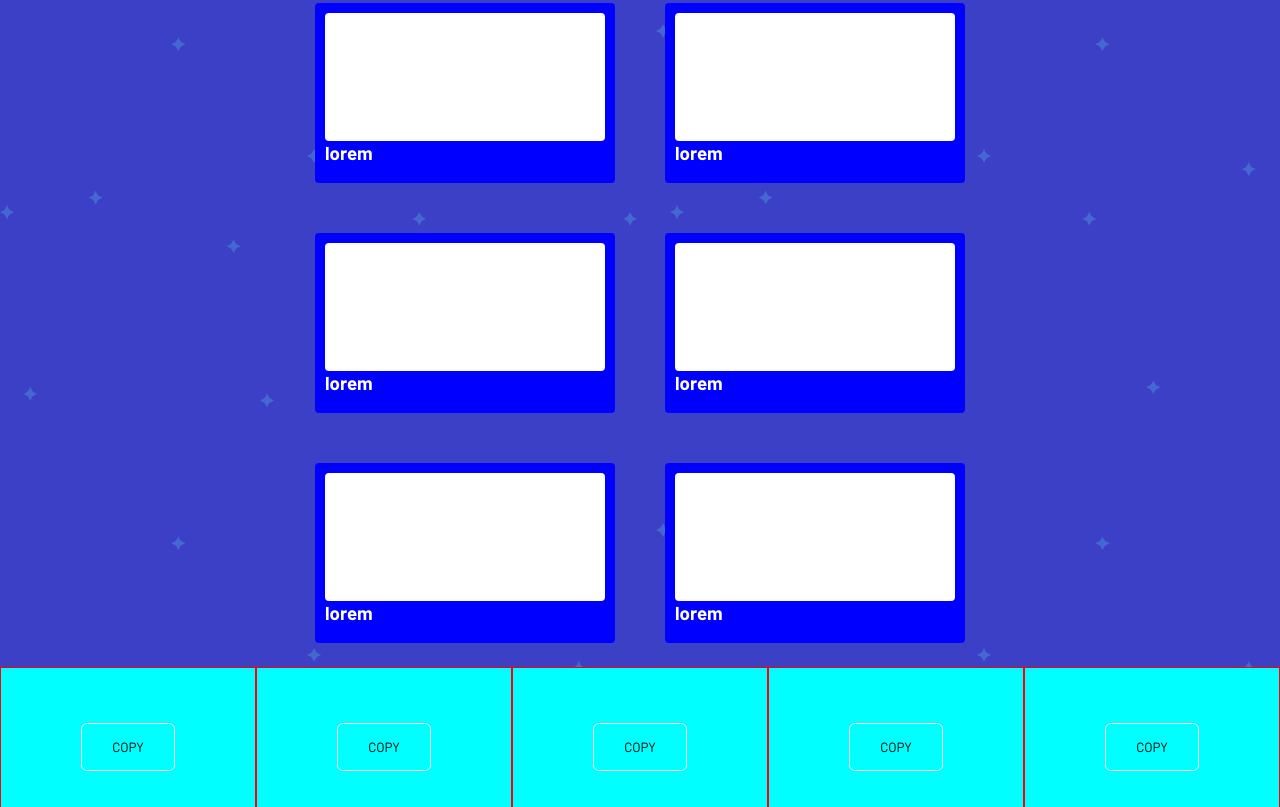
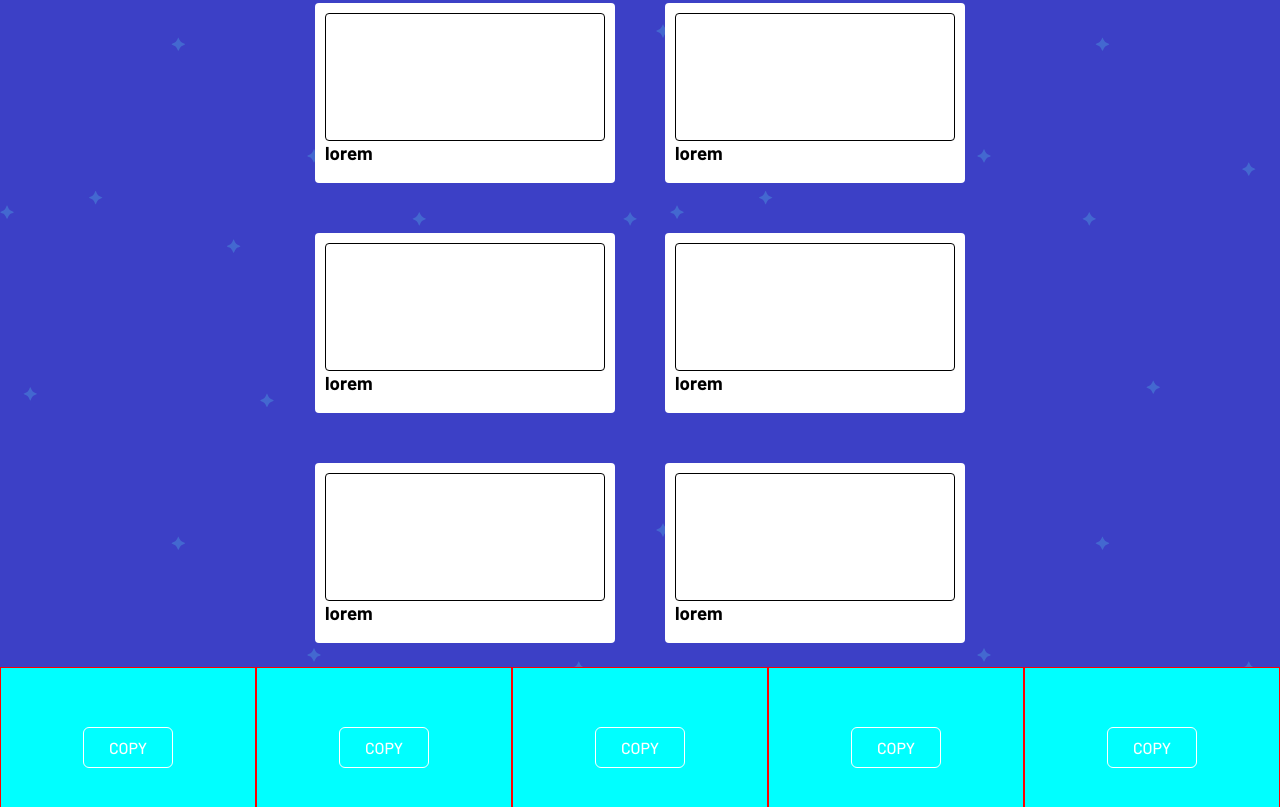
Before and after one commit to Raza-Ur-Rehman/Flat-Ui-Color, a plain HTML site: page index.html in a window 1280 px wide. Shown: the part 793-1600 px from the top of the page. Drawn offline with nearby package versions, Linux system fonts and the light colour scheme.

Commit message:
Update style.css

```diff
--- a/style.css
+++ b/style.css
@@ -75,15 +75,19 @@
 .box {
     width: 300px;
     height: 180px;
-    background-color: blue;
+    background-color: #fff;
     border-radius: 4px;
     padding: 10px;
 }
 .innerbox {
     width: 100%;
     height: 80%;
+    border: 1px solid #000;
     background-color: #fff;
     border-radius: 4px;
+}
+.box h3 {
+    color: #000;
 }
 .color-container {
     width: 100%;
@@ -102,9 +106,16 @@
 
 }
 .copybtn {
-    padding: 15px 30px;
+    padding: 10px 25px;
     border: 1px solid #fff;
     outline: none;
     border-radius: 6px;
     background: transparent;
+    color: #fff;
+    font-size: 16px;
+    font-weight: 500;
 }
+.copybtn:hover {
+    background: #fff;
+    color: #000;
+}
```
